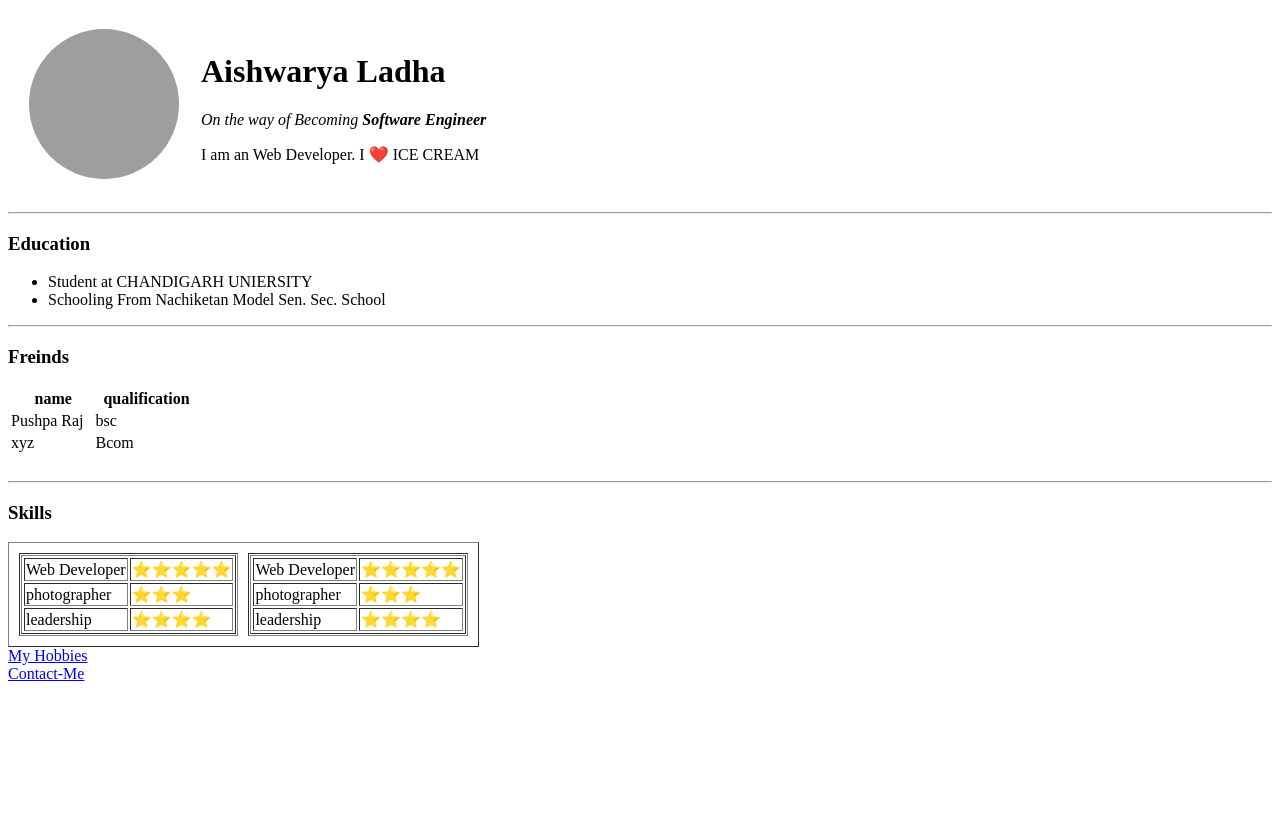
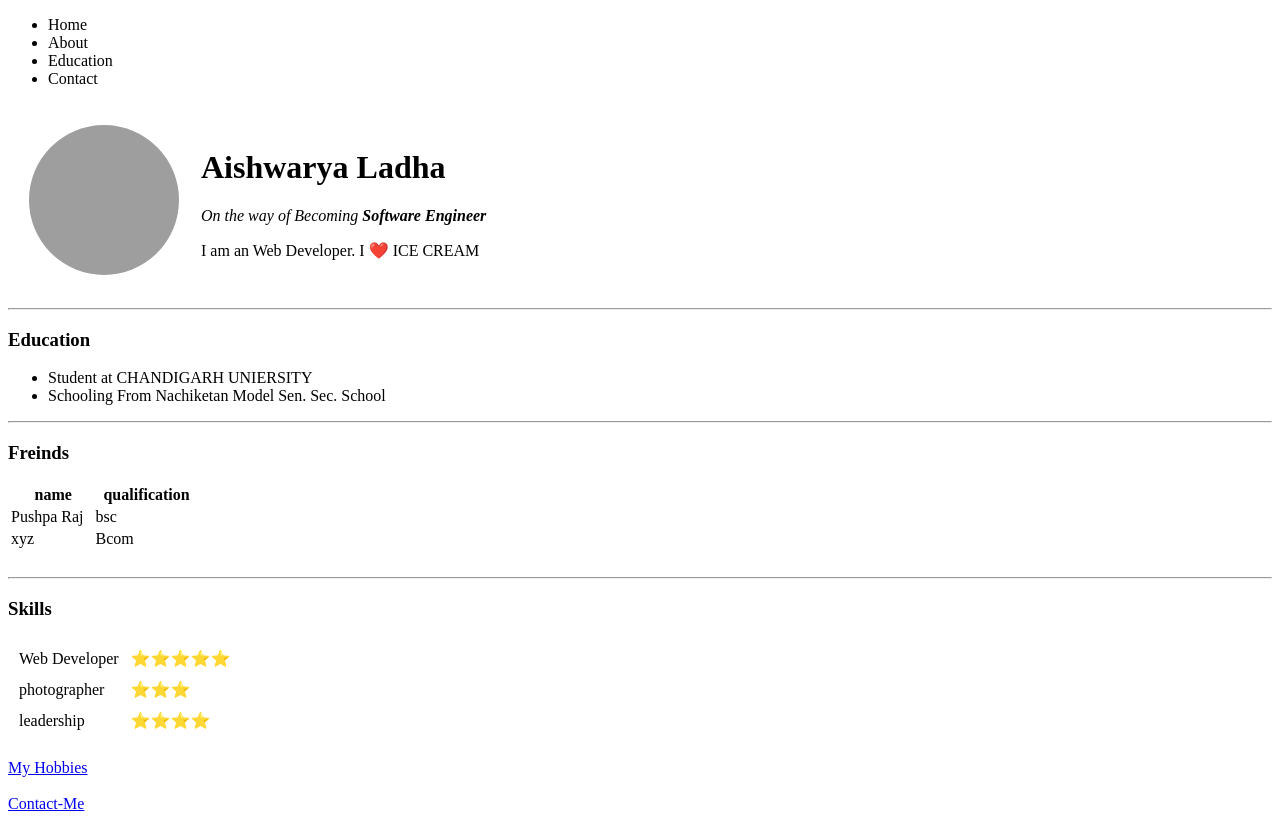
Before and after one commit to Aishu-ladha/cv, a plain HTML site: page index.html in a window 1280 px wide. Before the commit the page ends 800 px from the top, so only its background shows below. Drawn offline with Linux system fonts and the light colour scheme; grey boxes are pictures that could not be loaded.

Commit message:
Update index.html

```diff
--- a/index.html
+++ b/index.html
@@ -5,8 +5,18 @@
     <meta http-equiv="X-UA-Compatible" content="IE=edge">
     <meta name="viewport" content="width=device-width, initial-scale=1.0">
     <title>Document</title>
+    <link rel="stylesheet" href="css/style.css">
+    <link rel="icon" href="favicon (1).ico">
 </head>
 <body>
+    <nav class="navbar">
+        <ul>
+            <li>Home </li>
+            <li>About </li>
+            <li>Education</li>
+            <li>Contact</li>
+        </ul>
+    </nav>
     <table cellspacing = "20">
         <tr>
             <td> <img src="https://emojipedia-us.s3.dualstack.us-west-1.amazonaws.com/thumbs/240/facebook/327/smiling-face_263a-fe0f.png" alt="PROFILE" style="border-radius: 100%; height: 150px; width: 150px;"></td>
@@ -43,23 +53,23 @@
     <h3>Skills</h3>
 
 
-    <table cellspacing = "10" border="1">
-      <tr>
+    <table cellspacing = "10" >
+      <!-- <tr>
           <td>
-    <table border="1">
+    -- <table > -->
         <tr><td>Web Developer</td><td>⭐⭐⭐⭐⭐</td></tr>
         <tr> <td> photographer</td><td>⭐⭐⭐</td></tr>
         <tr><td>leadership</td><td>⭐⭐⭐⭐</td></tr>
-    </td></table>
+    <!-- </td></table>
     <td>
-    <table border="1">
+    <table >
         <tr><td>Web Developer</td><td>⭐⭐⭐⭐⭐</td> </tr>
         <tr><td> photographer</td><td>⭐⭐⭐</td></tr>
         <tr><td>leadership</td><td>⭐⭐⭐⭐</td></tr>
-    </table></td></tr>
-</table>
+    </table></td></tr>  -->
+</table><br>
 <a href="hobbies.html" target="_blank">My Hobbies</a>
-<br>
+<br><br>
 <a href="contactme.html" target="_blank">Contact-Me</a>
 </body>
 </html>
```
